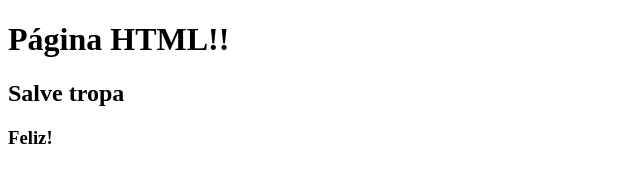
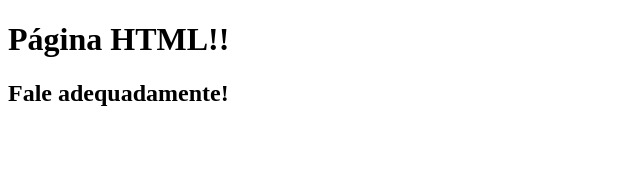
Before and after one commit to lucascruzestudo/aluragit, a plain HTML site: page index.html in a window 1280 px wide. Shown: the whole page, without its empty margins (0-640 px from the left). Drawn offline with Linux system fonts and the light colour scheme.

Commit message:
Adequando texto

```diff
--- a/index.html
+++ b/index.html
@@ -7,7 +7,7 @@
 </head>
 <body>
     <h1>Página HTML!!</h1>
-    <h2>Salve tropa</h2>
-    <h3>Feliz!</h3>
+    <h2>Fale adequadamente!</h2>
+
 </body>
 </html>
```
